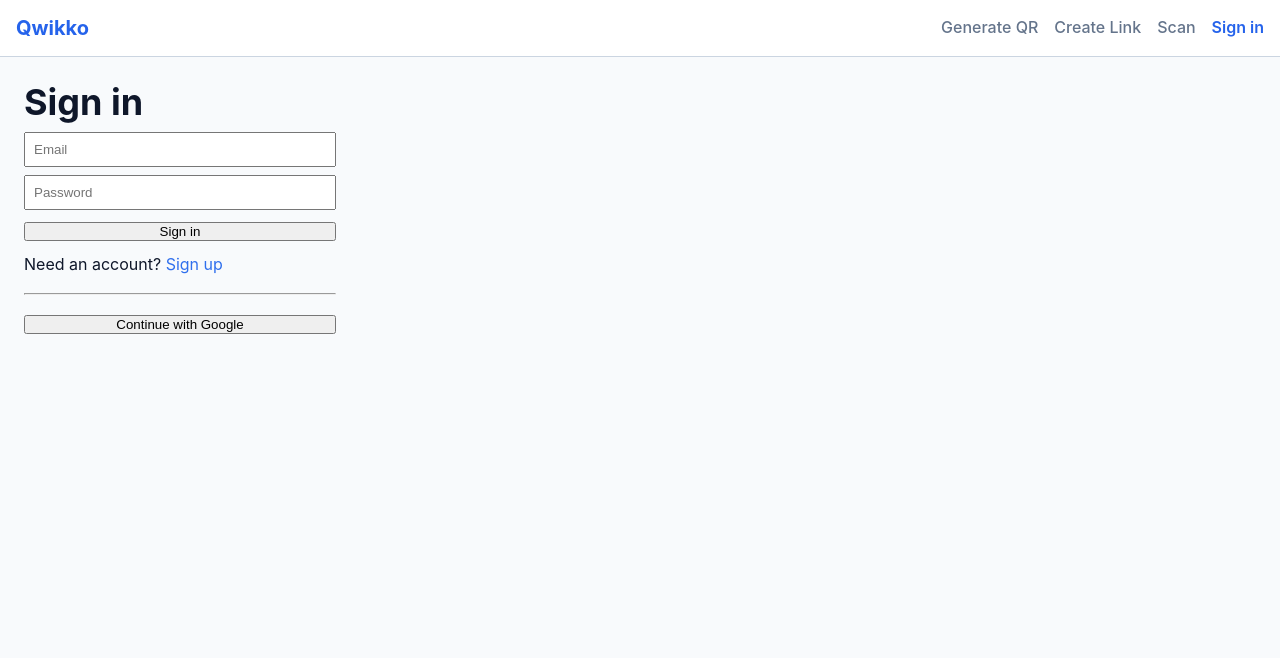
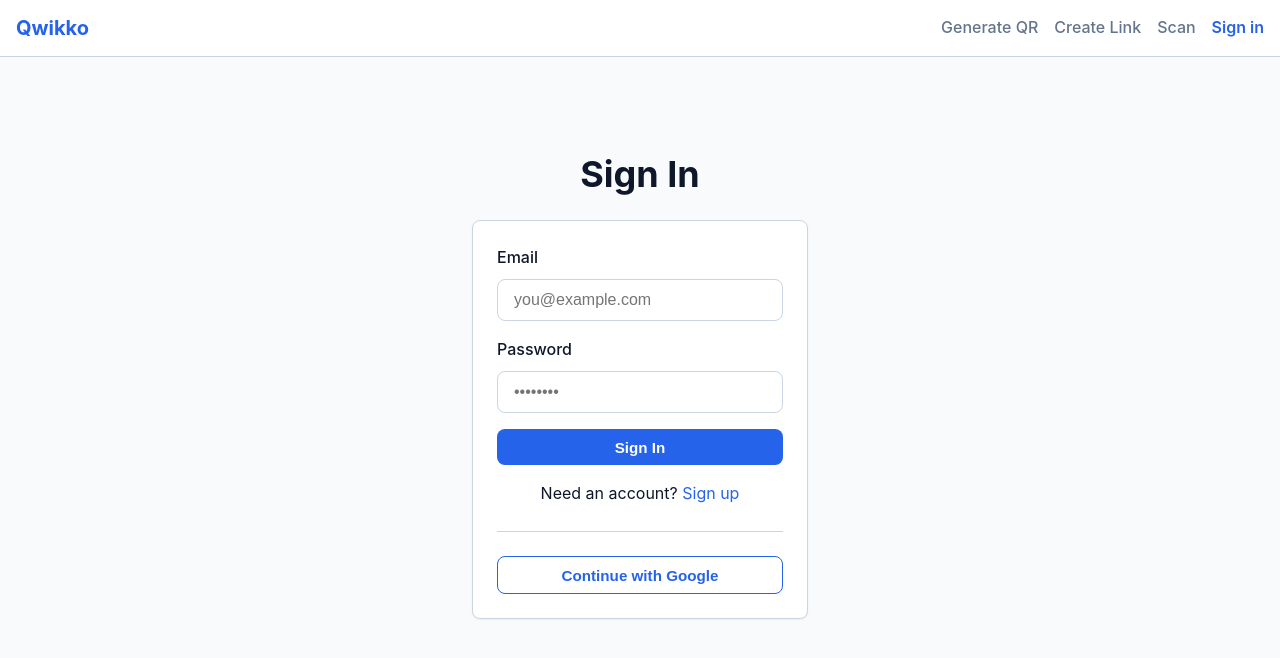
Before and after one commit to ashleybrown22343-max/qwikko, a Next.js app: page /login in a window 1280 px wide. Shown: the top 658 px of the page. Built offline with nearby package versions, Linux system fonts and the light colour scheme; no server answers.

Commit message:
Update page.js

```diff
--- a/app/login/page.js
+++ b/app/login/page.js
@@ -1,8 +1,10 @@
+// app/login/page.js
 "use client";
 
 import { useState } from "react";
 import { useRouter } from "next/navigation";
 import { supabase } from "../../lib/supabase";
+import { Button, Card, Input, Alert } from "../components/ui";
 
 export default function Login() {
   const [mode, setMode] = useState("signin");
@@ -10,14 +12,17 @@ export default function Login() {
   const [password, setPassword] = useState("");
   const [error, setError] = useState("");
   const [message, setMessage] = useState("");
+  const [loading, setLoading] = useState(false);
   const router = useRouter();
 
   async function handleEmailAuth() {
     setError("");
     setMessage("");
+    setLoading(true);
 
     if (!email || !password) {
       setError("Enter both email and password.");
+      setLoading(false);
       return;
     }
 
@@ -28,9 +33,11 @@ export default function Login() {
       });
       if (signUpError) {
         setError(signUpError.message);
+        setLoading(false);
         return;
       }
       setMessage("Check your email to confirm your account.");
+      setLoading(false);
     } else {
       const { error: signInError } = await supabase.auth.signInWithPassword({
         email,
@@ -38,6 +45,7 @@ export default function Login() {
       });
       if (signInError) {
         setError(signInError.message);
+        setLoading(false);
         return;
       }
       router.push("/dashboard");
@@ -46,6 +54,7 @@ export default function Login() {
 
   async function handleGoogleAuth() {
     setError("");
+    setLoading(true);
     const { error: oauthError } = await supabase.auth.signInWithOAuth({
       provider: "google",
       options: {
@@ -54,48 +63,50 @@ export default function Login() {
     });
     if (oauthError) {
       setError(oauthError.message);
+      setLoading(false);
     }
   }
 
   return (
-    <main style={{ padding: "24px", maxWidth: "360px" }}>
-      <h1>{mode === "signup" ? "Create account" : "Sign in"}</h1>
-
-      <input
+    <main className="container" style={{ maxWidth: "400px", padding: "2rem", marginTop: "4rem" }}>
+      <h1 style={{ textAlign: "center" }}>{mode === "signup" ? "Create Account" : "Sign In"}</h1>
+      <Card style={{ marginTop: "1.5rem" }}>
+        <Input
+          label="Email"
           type="email"
-        placeholder="Email"
+          placeholder="you@example.com"
           value={email}
           onChange={(e) => setEmail(e.target.value)}
-        style={{ width: "100%", padding: "8px", marginTop: "8px" }}
         />
-      <input
+        <Input
+          label="Password"
           type="password"
-        placeholder="Password"
+          placeholder="••••••••"
           value={password}
           onChange={(e) => setPassword(e.target.value)}
-        style={{ width: "100%", padding: "8px", marginTop: "8px" }}
         />
 
-      <button onClick={handleEmailAuth} style={{ marginTop: "12px", width: "100%" }}>
-        {mode === "signup" ? "Sign up" : "Sign in"}
-      </button>
+        {error && <Alert type="error">{error}</Alert>}
+        {message && <Alert type="success">{message}</Alert>}
 
-      <p style={{ marginTop: "8px" }}>
+        <Button onClick={handleEmailAuth} variant="primary" disabled={loading} style={{ width: "100%" }}>
+          {loading ? "Please wait..." : mode === "signup" ? "Sign Up" : "Sign In"}
+        </Button>
+
+        <p style={{ textAlign: "center", marginTop: "1rem" }}>
           {mode === "signup" ? (
-          <>Already have an account? <a onClick={() => setMode("signin")} style={{ cursor: "pointer", color: "#2F6FED" }}>Sign in</a></>
+            <>Already have an account? <a onClick={() => setMode("signin")} style={{ cursor: "pointer", color: "var(--primary)" }}>Sign in</a></>
           ) : (
-          <>Need an account? <a onClick={() => setMode("signup")} style={{ cursor: "pointer", color: "#2F6FED" }}>Sign up</a></>
+            <>Need an account? <a onClick={() => setMode("signup")} style={{ cursor: "pointer", color: "var(--primary)" }}>Sign up</a></>
           )}
         </p>
 
-      <hr style={{ margin: "16px 0" }} />
+        <hr style={{ margin: "1.5rem 0", border: "none", borderTop: "1px solid var(--border)" }} />
 
-      <button onClick={handleGoogleAuth} style={{ width: "100%" }}>
+        <Button onClick={handleGoogleAuth} variant="secondary" disabled={loading} style={{ width: "100%" }}>
           Continue with Google
-      </button>
-
-      {error && <p style={{ color: "red", marginTop: "12px" }}>{error}</p>}
-      {message && <p style={{ color: "green", marginTop: "12px" }}>{message}</p>}
+        </Button>
+      </Card>
     </main>
   );
 }
```
Lines whose indentation alone changed are shown as unchanged.
